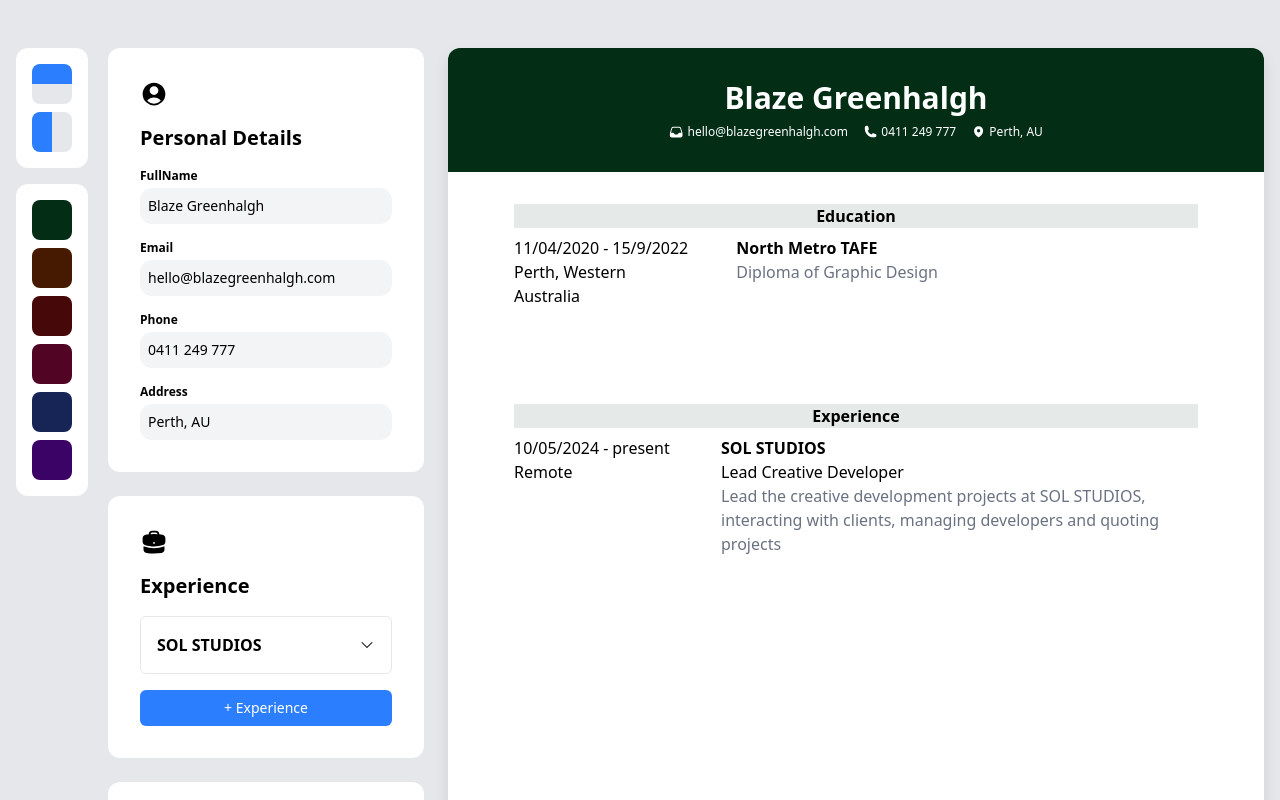
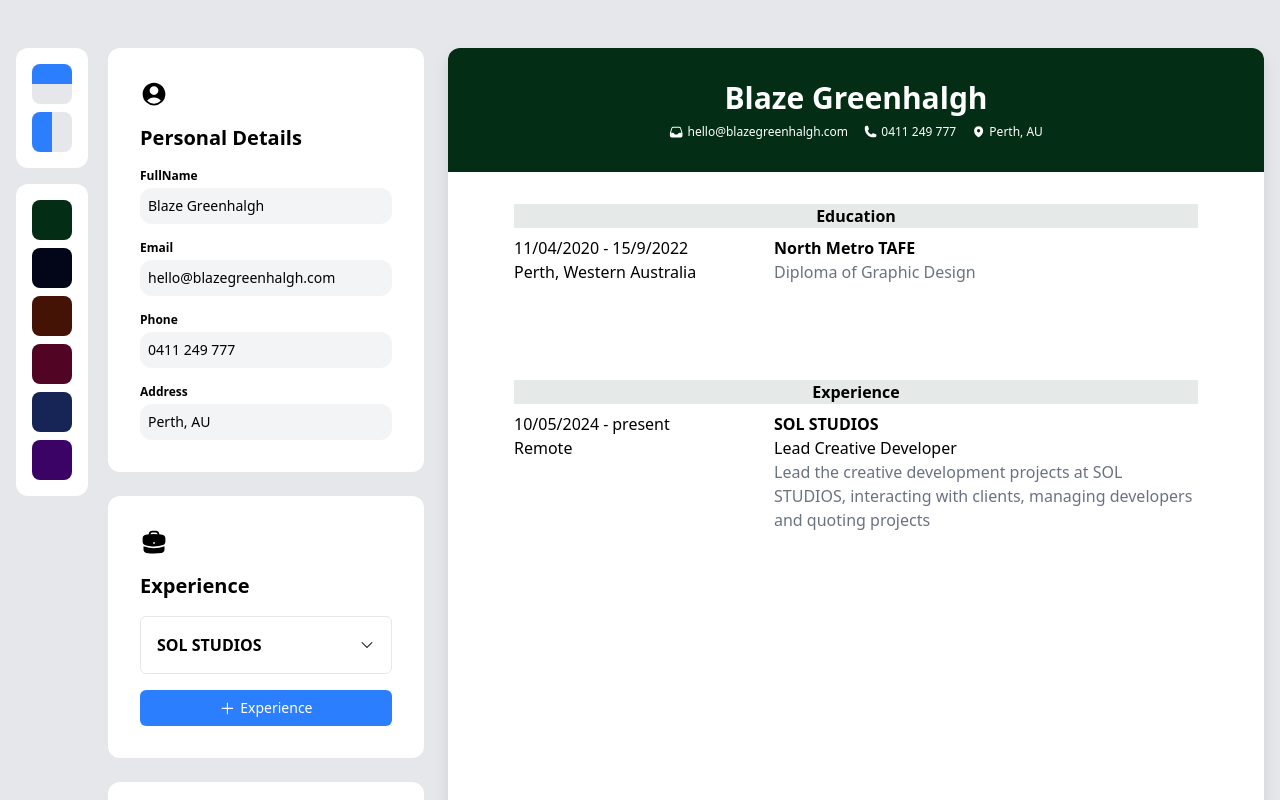
Before and after one commit to blazegreenhalgh/resume-generator, a React (Vite) app: page / in a window 1280 px wide. Shown: the top 800 px of the page. Built offline with nearby package versions, Linux system fonts and the light colour scheme.

Commit message:
fix a few things

```diff
--- a/src/components/Button.jsx
+++ b/src/components/Button.jsx
@@ -1,6 +1,6 @@
 import React from "react";
 
-function Button({ type, contents = "Button", onClick, classes }) {
+function Button({ type, onClick, classes, children }) {
   const baseClasses = "w-fit px-4 py-2 rounded-md cursor-pointer text-sm ";
   const typeClasses = {
     primary: "bg-blue-500 hover:bg-blue-600 text-white",
@@ -13,7 +13,7 @@ function Button({ type, contents = "Button", onClick, classes }) {
       className={`${baseClasses} ${typeClasses[type] || typeClasses["neutral"]} ${classes}`}
       onClick={onClick}
     >
-      {contents}
+      <span className="inline-flex justify-center gap-1">{children}</span>
     </button>
   );
 }
--- a/src/components/ColorPicker.jsx
+++ b/src/components/ColorPicker.jsx
@@ -7,13 +7,13 @@ function ColorPicker({ setFormatting }) {
       main: "bg-green-950",
       background: "bg-green-950/10",
     },
-    amber: {
-      main: "bg-amber-950",
-      background: "bg-amber-950/10",
+    slate: {
+      main: "bg-slate-950",
+      background: "bg-slate-950/10",
     },
-    red: {
-      main: "bg-red-950",
-      background: "bg-red-950/10",
+    orange: {
+      main: "bg-orange-950",
+      background: "bg-orange-950/10",
     },
     pink: {
       main: "bg-pink-950",
--- a/src/components/Dropdown.jsx
+++ b/src/components/Dropdown.jsx
@@ -2,7 +2,11 @@ import React from "react";
 import { useState, useEffect } from "react";
 import RepeatableForm from "./RepeatableForm";
 import Button from "./button";
-import { ChevronUpIcon, ChevronDownIcon } from "@heroicons/react/24/solid";
+import {
+  ChevronUpIcon,
+  ChevronDownIcon,
+  TrashIcon,
+} from "@heroicons/react/24/solid";
 
 function Dropdown({
   object,
@@ -56,9 +60,11 @@ function Dropdown({
           <div className="button-wrapper flex w-full items-end justify-end pt-4">
             <Button
               type="danger"
-              contents="Delete Row"
               onClick={(e) => deleteRepeatableForm(arrayPath, object.id)}
-            />
+            >
+              <TrashIcon className="h-[1em] w-[1em] self-center" />
+              Delete Row
+            </Button>
           </div>
         </div>
       ) : null}
--- a/src/components/RepeatableSection.jsx
+++ b/src/components/RepeatableSection.jsx
@@ -2,6 +2,7 @@ import React from "react";
 import Dropdown from "./Dropdown";
 import Button from "./Button";
 import { BriefcaseIcon, AcademicCapIcon } from "@heroicons/react/24/solid";
+import { PlusIcon } from "@heroicons/react/24/outline";
 
 function RepeatableSection({
   title = "title",
@@ -38,10 +39,12 @@ function RepeatableSection({
         </div>
         <Button
           type="primary"
-          contents={"+ " + title}
           onClick={() => addRepeatableForm(arrayPath)}
-          classes="w-full"
-        />
+          classes="w-full flex justify-center"
+        >
+          <PlusIcon className="h-[1.2em] w-[1.2em] self-center" />
+          {title}
+        </Button>
       </div>
     </>
   );
--- a/src/components/Resume/BodyEducationSection.jsx
+++ b/src/components/Resume/BodyEducationSection.jsx
@@ -7,7 +7,7 @@ function BodyEducationSection({ accentColor, group }) {
         {group.map((object) => {
           return (
             <div className="item">
-              <div key={object.id} className="grid grid-cols-[2fr_6fr] gap-12">
+              <div key={object.id} className="grid grid-cols-[1fr_2fr] gap-12">
                 <div className="secondary-info flex flex-col text-black">
                   <div className="flex gap-1">
                     <p>{object.startDate}</p>
--- a/src/components/Resume/BodyExperienceSection.jsx
+++ b/src/components/Resume/BodyExperienceSection.jsx
@@ -7,7 +7,7 @@ function BodyExperienceSection({ accentColor, group }) {
         {group.map((object) => {
           return (
             <div className="item">
-              <div key={object.id} className="grid grid-cols-[2fr_6fr] gap-12">
+              <div key={object.id} className="grid grid-cols-[1fr_2fr] gap-12">
                 <div className="secondary-info flex flex-col text-black">
                   <div className="flex gap-1">
                     <p>{object.startDate}</p>
```
